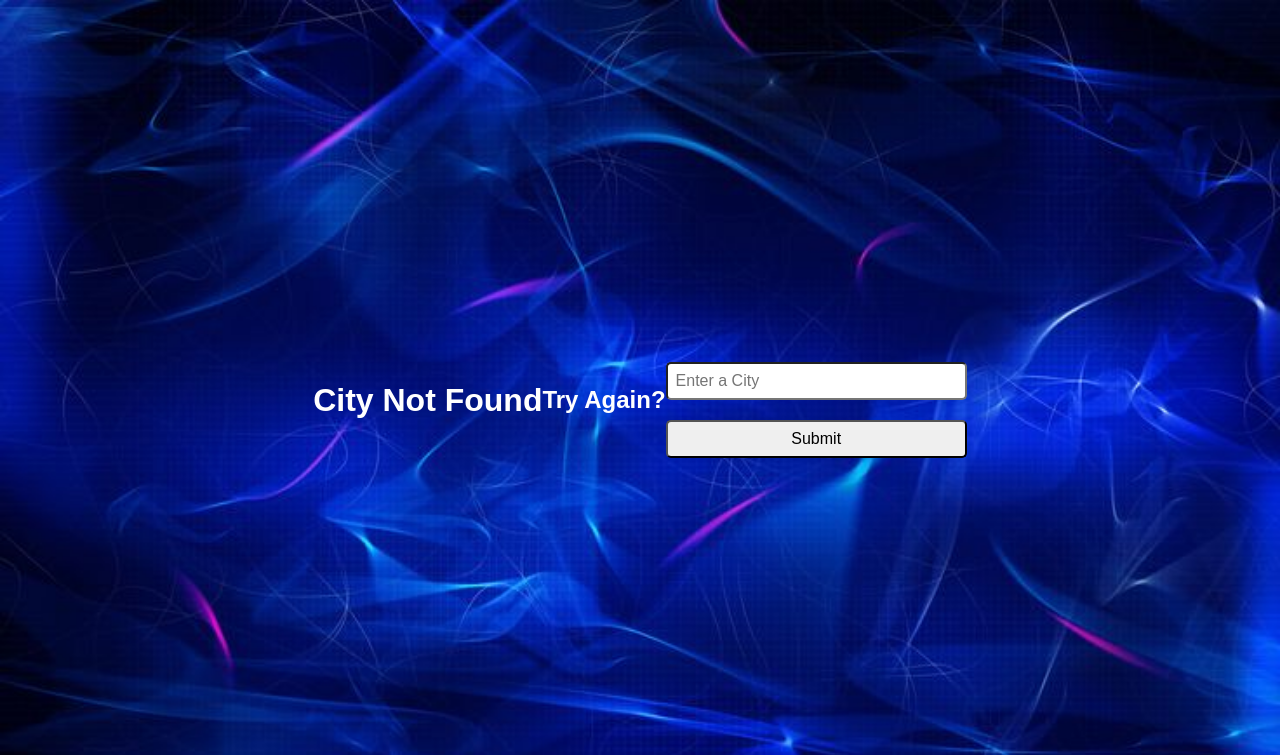
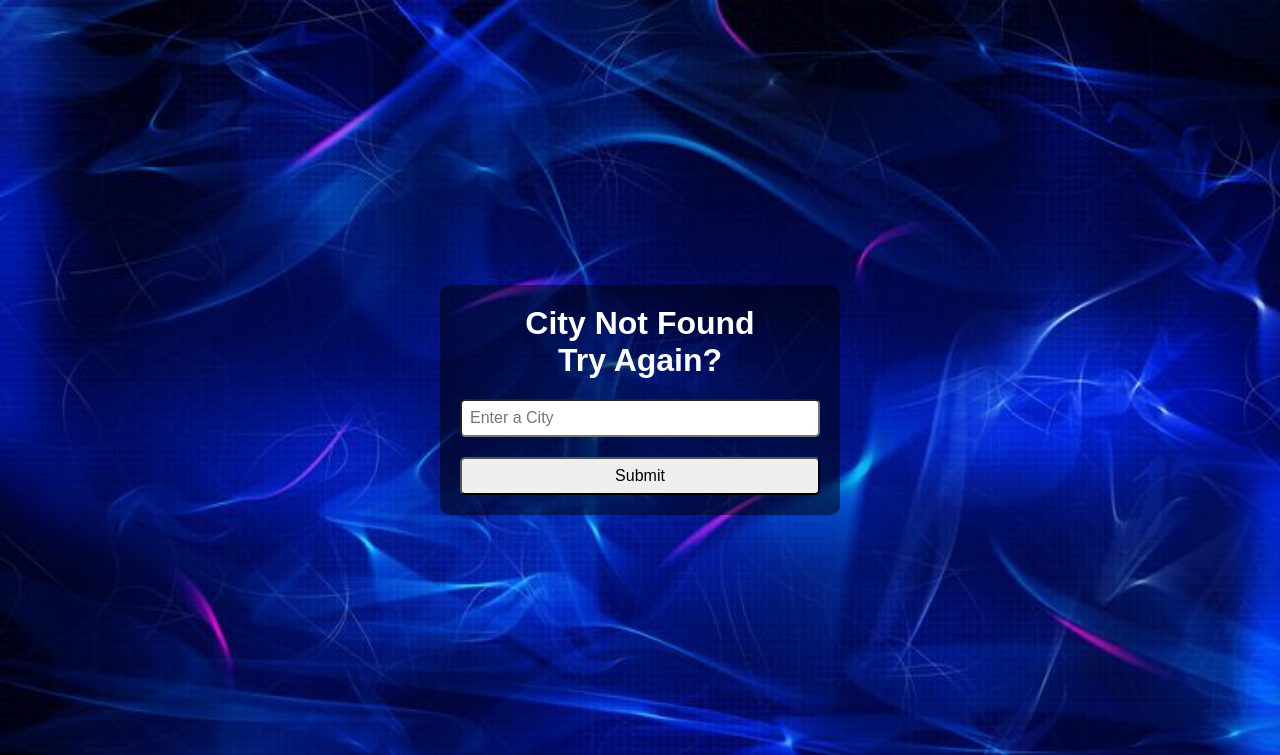
Before and after one commit to mo7amedaliEbaid/play_around_with_flask, a Flask app: template templates/city-not-found.html in a window 1280 px wide. Shown: the top 755 px of the page. Run offline with Flask 3, Linux system fonts and the light colour scheme; the template is opened without the code that fills it, so the values that code supplies are empty.

Commit message:
city-not-found

```diff
--- a/templates/city-not-found.html
+++ b/templates/city-not-found.html
@@ -4,16 +4,16 @@
     <meta charset="UTF-8">
     <meta name="viewport" content="width=device-width, initial-scale=1.0">
     <title>City Not Found</title>
-    <link href="{{ url_for('static', filename='styles/style.css')}}"
-    rel="stylesheet"/>
+    <link href="{{ url_for('static', filename='styles/style.css')}}" rel="stylesheet"/>
 </head>
 <body>
-    <h1>City Not Found</h1>
-    <h2>Try Again?</h2>
-    <form action="/weather">
-        <input type="text" name="city" id="city" placeholder="Enter a City" />
-        <button type="submit">Submit</button>
-
-    </form>
+    <div class="container">
+        <h1>City Not Found</h1>
+        <h1>Try Again?</h1>
+        <form action="/weather">
+            <input type="text" name="city" id="city" placeholder="Enter a City" />
+            <button type="submit">Submit</button>
+        </form>
+    </div>
 </body>
 </html>
```
